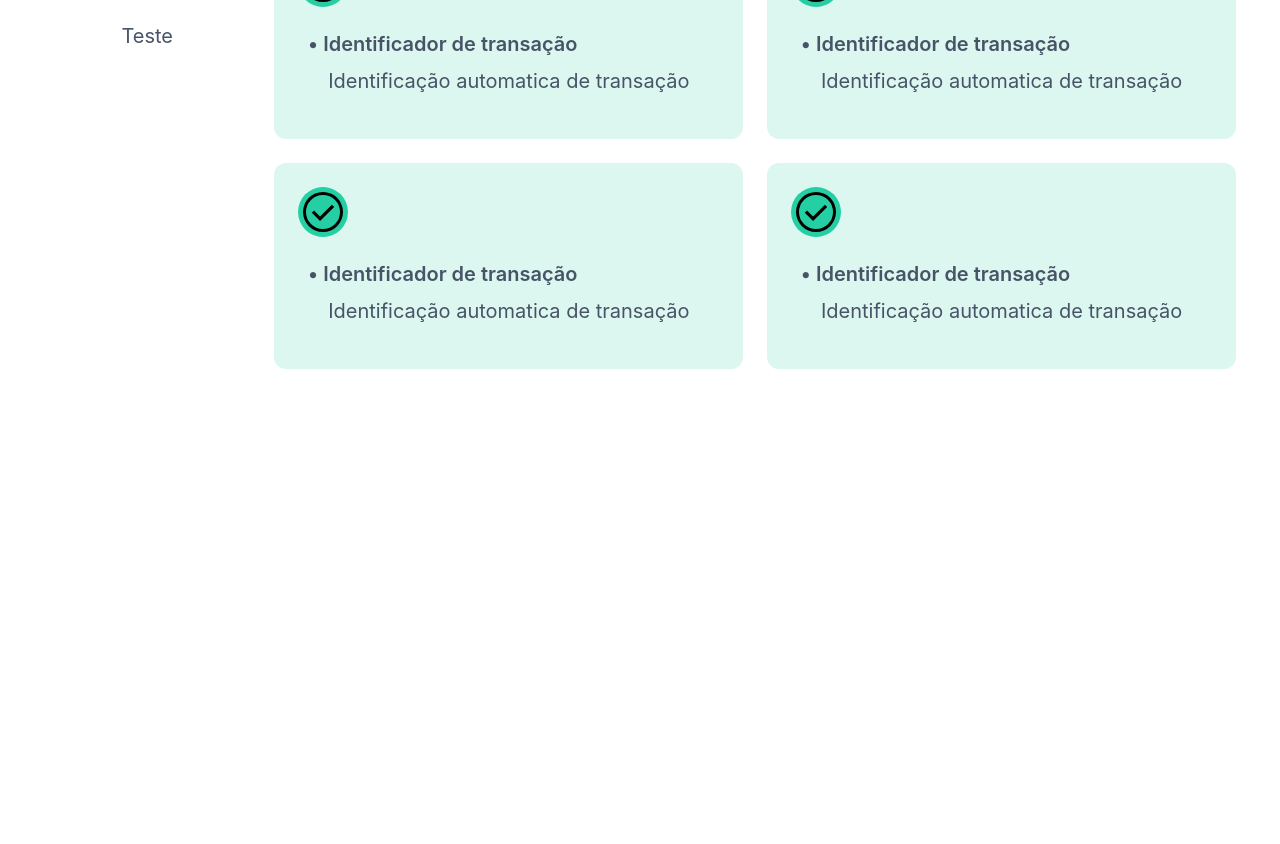
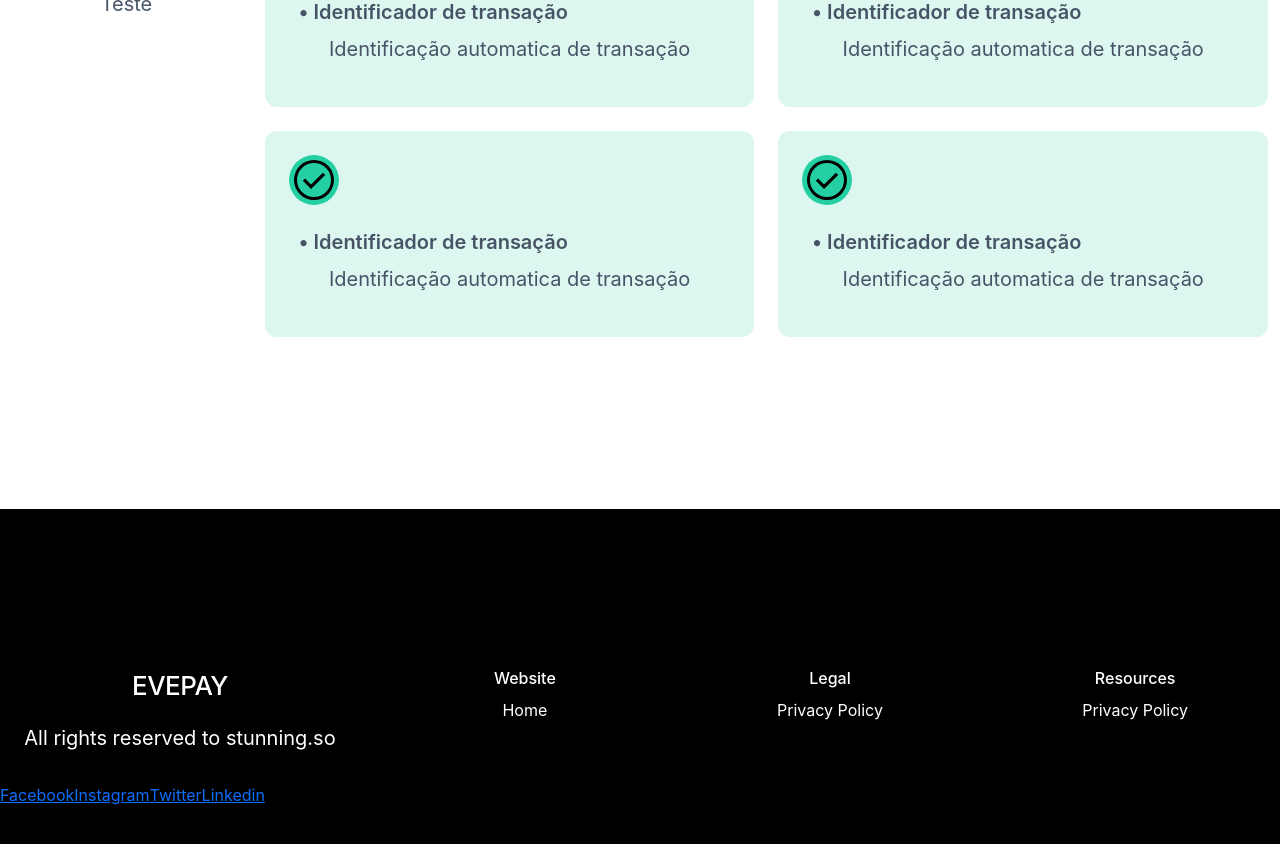
Before and after one commit to marcioA/evepay-landpage, a React (Vite) app: page / in a window 1280 px wide. Shown: the part 860-1704 px from the top of the page. Before the commit the page ends 1433 px from the top, so only its background shows below. Built offline with nearby package versions, Linux system fonts and the light colour scheme.

Commit message:
add footer and style

```diff
--- a/src/App.css
+++ b/src/App.css
@@ -1,5 +1,4 @@
 #root {
   margin: 0;
-  padding: 2rem;
   text-align: center;
 }
--- a/src/App.tsx
+++ b/src/App.tsx
@@ -2,6 +2,7 @@ import { useState } from 'react'
 import './App.css'
 import { Header } from './components/Header'
 import { Home } from './pages/Home'
+import { Footer } from './components/Footer'
 
 function App() {
   return (
@@ -9,6 +10,7 @@ function App() {
       <Header />
       <hr></hr>
       <Home />
+      <Footer />
     </div>
   )
 }
--- a/src/components/Card/styles.ts
+++ b/src/components/Card/styles.ts
@@ -20,6 +20,10 @@ export const Container = styled.div`
         transition: .2s linear;
         opacity: 0;
         height: 100%;
+        background: linear-gradient(116.3deg, #15fbbf, #019f77);
+    }
+
+    &:hover{
         background: linear-gradient(116.3deg,#15fbbf,#019f77);
     }
 `;
--- a/src/components/Footer/index.tsx
+++ b/src/components/Footer/index.tsx
@@ -1,4 +1,4 @@
-import { Container } from './styles';
+import { CompanyInfo, Container, InfoContainer, MapSite, Section, SocialLogos } from './styles';
 
 interface CardProps {
     title: string;
@@ -10,6 +10,32 @@ interface CardProps {
 export function Footer() {
     return (
         <Container>
+            <InfoContainer>
+                <CompanyInfo>
+                    <h3>EVEPAY</h3>
+                    <p>All rights reserved to stunning.so</p>
+                    <SocialLogos>
+                        <a href="">Facebook</a>
+                        <a href="">Instagram</a>
+                        <a href="">Twitter</a>
+                        <a href="">Linkedin</a>
+                    </SocialLogos>
+                </CompanyInfo>
+                <MapSite>
+                    <Section>
+                        <h6>Website</h6>
+                        <a>Home</a>
+                    </Section>
+                    <Section>
+                        <h6>Legal</h6>
+                        <a>Privacy Policy</a>
+                    </Section>
+                    <Section>
+                        <h6>Resources</h6>
+                        <a>Privacy Policy</a>
+                    </Section>
+                </MapSite>
+            </InfoContainer>
         </Container>
     )
 }
--- a/src/components/Footer/styles.ts
+++ b/src/components/Footer/styles.ts
@@ -1,25 +1,66 @@
 import styled from 'styled-components';
 
 export const Container = styled.div`
-    margin: 12px;
-    width: calc(50% - 24px);
-    padding: 24px;
-    box-sizing: border-box;
-    background: #dcf7f0;
-    border-radius: 12px;
+    width: 100%;
+    background: #000;
+    padding: 80px 0;
+    font-family: "Inter",sans-serif;
+    font-weight: 400;
+    font-size: 16px;
+    line-height: 28px;
+    color: #FFF;
+`;
+
+export const InfoContainer = styled.div`
     position: relative;
-    cursor: pointer;
-    overflow: hidden;
+    max-width: 1740px;
+    margin: 0 auto;
+    padding: 0 40px;
+    box-sizing: initial;
+    padding: 80px 0;
+    font-size: 16px;
+    line-height: 28px;
 
-    &::before{
-        position: absolute;
-        top: 0;
-        left: 0;
-        content: "";
-        width: 100%;
-        transition: .2s linear;
-        opacity: 0;
-        height: 100%;
-        background: linear-gradient(116.3deg,#15fbbf,#019f77);
+    display: flex;
+    justify-content: space-between;
+
+    h3{
+        margin-bottom: 22px;
+        font-size: 26px;
+        line-height: 34px;
+        letter-spacing: -.02em;
+    }
+
+    p{
+        font-size: 20px;
+        margin-bottom: 30px;
+        line-height: 26px;
     }
 `;
+
+export const CompanyInfo = styled.div`
+    width: 360px;
+`;
+
+export const SocialLogos = styled.div`
+    display: flex;
+    align-items: center;
+    box-sizing: border-box;
+    font-size: 16px;
+    line-height: 28px;
+`;
+
+export const MapSite = styled.div`
+    width: calc(100% - 380px);
+    display: flex;
+    justify-content: space-between;
+    max-width: 900px;
+    font-size: 16px;
+    line-height: 28px;
+`;
+
+export const Section = styled.div`
+    width: calc(33.3% - 10px);
+    font-size: 16px;
+    line-height: 28px;
+`;
```
